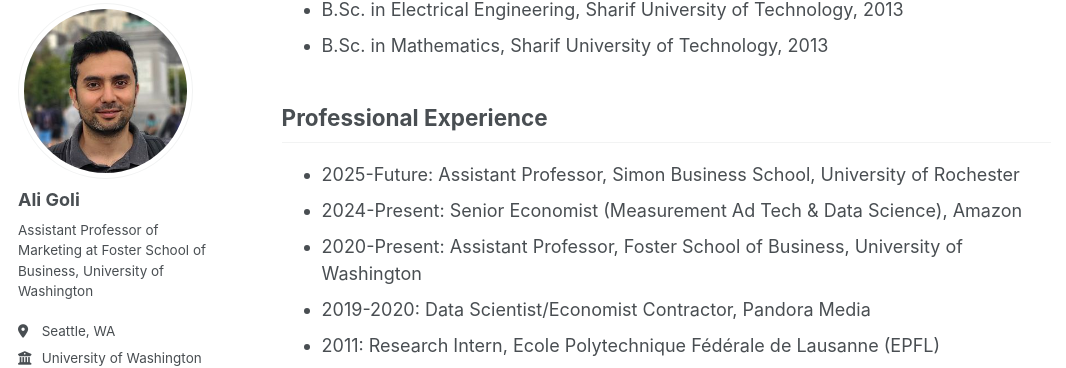
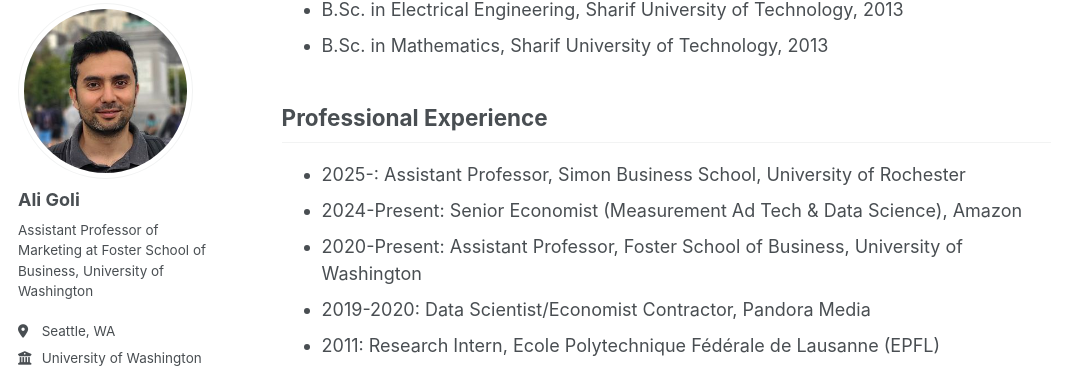
Before and after one commit to golialii/golialii.github.io, a Jekyll site: the page built from _pages/about.md, in a window 1280 px wide and 900 px high, scrolled down 445 px. Shown: the part 96-464 px from the top of the window, without its empty margins (0-1066 px from the left). Built offline with Jekyll 4.4.1, drawn with Linux system fonts in a browser that asks for light colours; some web fonts are replaced.

Commit message:
Update about.md

```diff
--- a/_pages/about.md
+++ b/_pages/about.md
@@ -20,7 +20,7 @@ My research interests include digital marketing, advertising, marketing and publ
 * B.Sc. in Mathematics, Sharif University of Technology, 2013
 
 ## Professional Experience
-* 2025-Future: Assistant Professor, Simon Business School, University of Rochester
+* 2025-: Assistant Professor, Simon Business School, University of Rochester
 * 2024-Present: Senior Economist (Measurement Ad Tech & Data Science), Amazon
 * 2020-Present: Assistant Professor, Foster School of Business, University of Washington
 * 2019-2020: Data Scientist/Economist Contractor, Pandora Media
```
